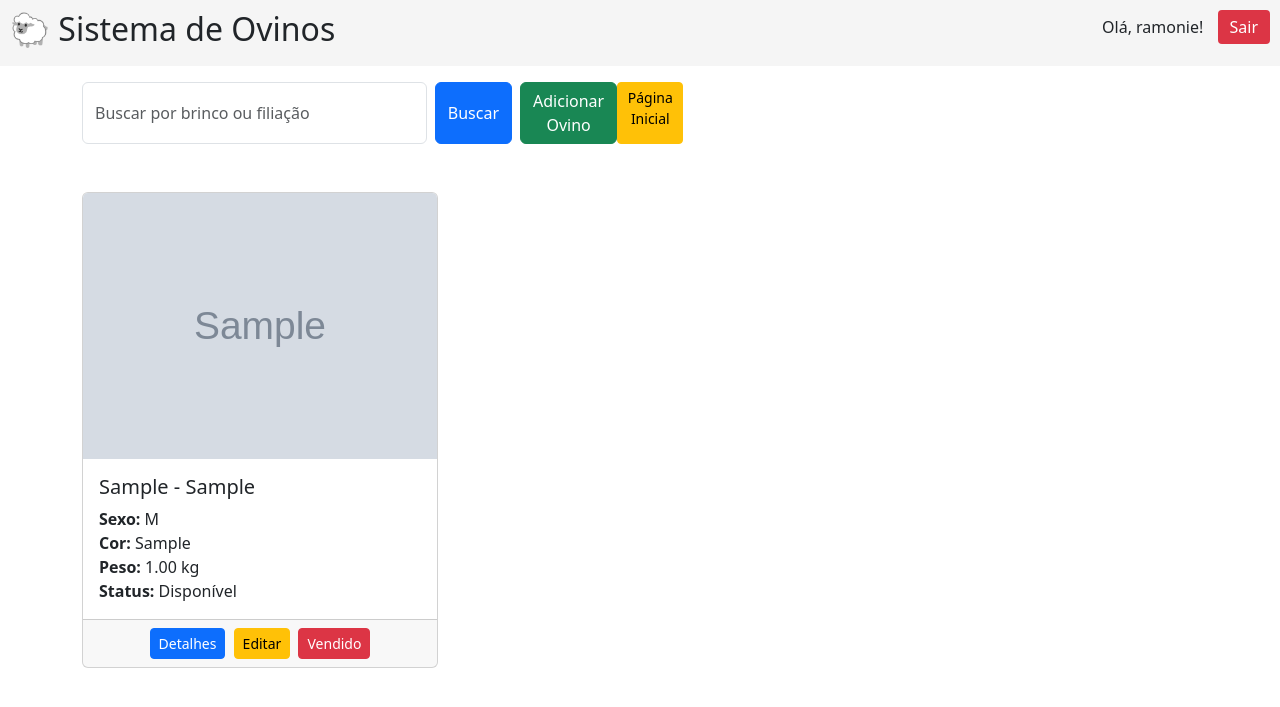
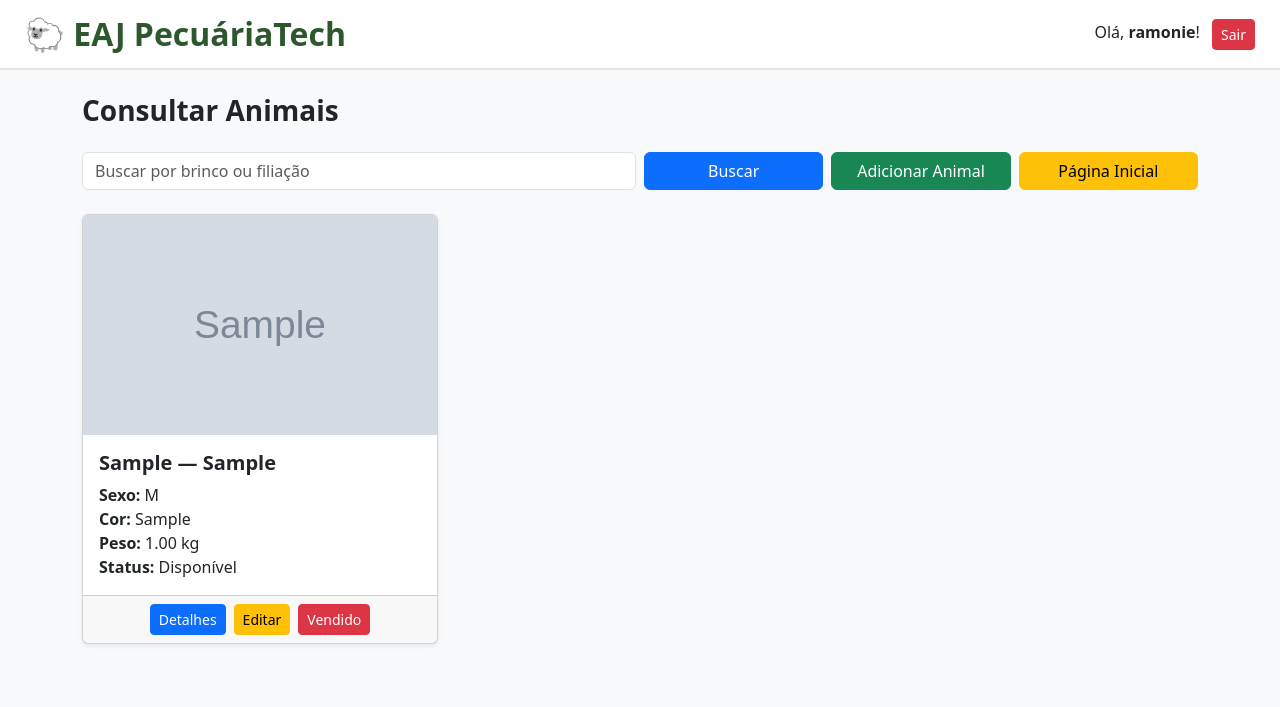
Before and after one commit to Ramonie/controle_ovinos, a Django app: page /lista_ovinos in a window 1280 px wide. Shown: the top 707 px of the page. Run offline with Django 5.2, Linux system fonts and the light colour scheme; a user stored in the database is signed in; tables that the repository leaves empty hold one stand-in row (values such as "Sample post"); grey boxes marked "Sample" are stand-in pictures; some libraries are stand-ins or nearby versions.

Commit message:
Estilização

```diff
--- a/ovinos/templates/ovinos/confirmar_remocao.html
+++ b/ovinos/templates/ovinos/confirmar_remocao.html
@@ -1,13 +1,13 @@
 <!DOCTYPE html>
 <html>
 <head>
-    <title>Remover Ovino</title>
+    <title>Remover Animal</title>
     <link href="https://cdn.jsdelivr.net/npm/bootstrap@5.3.0/dist/css/bootstrap.min.css" rel="stylesheet">
 </head>
 <body>
 <div class="container mt-5" style="max-width: 500px;">
-    <h2>Remover Ovino</h2>
-    <p>Tem certeza que deseja remover o ovino <strong>{{ ovino.numero_brinco }} - {{ ovino.raca }}</strong>?</p>
+    <h2>Remover Animal</h2>
+    <p>Tem certeza que deseja remover o Animal <strong>{{ ovino.numero_brinco }} - {{ ovino.raca }}</strong>?</p>
 
     <form method="post">
         {% csrf_token %}
--- a/ovinos/templates/ovinos/leilao_view.html
+++ b/ovinos/templates/ovinos/leilao_view.html
@@ -2,7 +2,7 @@
 <html lang="pt-br">
 <head>
     <meta charset="UTF-8">
-    <title>Leilão de Ovinos</title>
+    <title>EAJ PecuáriaTech - Leilão</title>
     <link href="https://cdn.jsdelivr.net/npm/bootstrap@5.3.0/dist/css/bootstrap.min.css" rel="stylesheet">
     <style>
         body { background-color: #f8f9fa; }
@@ -31,8 +31,8 @@
 <body>
 <div class="container my-5">
     <div class="text-center mb-5">
-        <h1 class="fw-bold text-success">Leilão de Ovinos</h1>
-        <p class="text-muted">Confira os ovinos disponíveis e dê seu lance!</p>
+        <h1 class="fw-bold text-success">EAJ PecuáriaTech - Leilão</h1>
+        <p class="text-muted">Confira os animais disponíveis e dê seu lance!</p>
     </div>
 
     <div class="row justify-content-center mb-4">
--- a/ovinos/templates/ovinos/lista_ovinos.html
+++ b/ovinos/templates/ovinos/lista_ovinos.html
@@ -2,59 +2,104 @@
 <html lang="pt-BR">
 <head>
     <meta charset="UTF-8">
-    <header style="display:flex; justify-content:space-between; padding:10px; background:#f5f5f5;">
-  <h2>🐑 Sistema de Ovinos</h2>
+    <title>EAJ PecuáriaTech</title>
 
-  {% if user.is_authenticated %}
-  <div>
-    <span>Olá, {{ user.username }}!</span>
-    <form action="{% url 'logout' %}" method="post" style="display:inline;">
-      {% csrf_token %}
-      <button type="submit" style="margin-left:10px; background:#dc3545; color:white; padding:5px 12px; border:none; border-radius:4px; cursor:pointer;">
-        Sair
-      </button>
-    </form>
-    {% else %}
-    <a href="{% url 'login' %}" class="btn btn-primary">Login</a>
-  </div>
-  {% endif %}
+    <link href="https://cdn.jsdelivr.net/npm/bootstrap@5.3.0/dist/css/bootstrap.min.css" rel="stylesheet">
+
+    <style>
+        header {
+            background: #ffffff;
+            border-bottom: 2px solid #e5e5e5;
+            padding: 15px 25px;
+            display: flex;
+            justify-content: space-between;
+            align-items: center;
+        }
+        header h2 {
+            margin: 0;
+            font-weight: bold;
+            color: #2d572c;
+        }
+        .card-img-top {
+            height: 220px;
+            object-fit: cover;
+        }
+        body {
+            background: #f8f9fa;
+        }
+    </style>
+</head>
+
+<body>
+
+<!-- Header padrão -->
+<header>
+    <h2>🐑 EAJ PecuáriaTech</h2>
+
+    <div>
+        {% if user.is_authenticated %}
+            <span class="me-2">Olá, <strong>{{ user.username }}</strong>!</span>
+            <form action="{% url 'logout' %}" method="post" style="display:inline;">
+                {% csrf_token %}
+                <button type="submit" class="btn btn-danger btn-sm">Sair</button>
+            </form>
+        {% else %}
+            <a href="{% url 'login' %}" class="btn btn-primary btn-sm">Login</a>
+        {% endif %}
+    </div>
 </header>
 
+<div class="container py-4">
 
-    <link href="https://cdn.jsdelivr.net/npm/bootstrap@5.3.0/dist/css/bootstrap.min.css" rel="stylesheet">
-</head>
-<body>
-<div class="container my-3">
-    <div class="d-flex justify-content-between align-items-center mb-4">
+    <!-- Título e barra de busca -->
+    <div class="d-flex justify-content-between align-items-center mb-3">
+        {% if user.is_authenticated %}
+        <h3 class="fw-bold">Consultar Animais</h3>
+        {% else %}
+        <h3 class="fw-bold">Lista de Animais</h3>
+        {% endif %}
+    </div>
 
+    <form method="GET" class="row g-2 mb-4">
+        <div class="col-md-6">
+            <input type="text" name="q" class="form-control"
+                   placeholder="Buscar por brinco ou filiação"
+                   value="{{ request.GET.q }}">
+        </div>
 
-
-
-
-    <!-- Formulário de busca -->
-    <form method="GET" class="mb-4 d-flex">
-        <input type="text" name="q" class="form-control me-2" placeholder="Buscar por brinco ou filiação" value="{{ request.GET.q }}">
-        <button type="submit" class="btn btn-primary me-2">Buscar</button>
+        <div class="col-md-2">
+            <button type="submit" class="btn btn-primary w-100">Buscar</button>
+        </div>
 
         {% if user.is_superuser %}
-        <a href="{% url 'adicionar_ovino' %}" class="btn btn-success">Adicionar Ovino</a>
+        <div class="col-md-2">
+            <a href="{% url 'adicionar_ovino' %}" class="btn btn-success w-100">Adicionar Animal</a>
+        </div>
         {% endif %}
 
-        <a href="{% url 'home' %}" class="btn btn-warning btn-sm me-1">Página Inicial</a>
+        <div class="col-md-2">
+            <a href="{% url 'home' %}" class="btn btn-warning w-100">Página Inicial</a>
+        </div>
     </form>
-</div>
-    <!-- Cards de ovinos -->
+
+    <!-- Cards dos animais -->
     <div class="row">
         {% for ovino in ovinos %}
         <div class="col-md-4 mb-4">
-            <div class="card h-100">
+            <div class="card h-100 shadow-sm">
+
                 {% if ovino.foto %}
                 <img src="{{ ovino.foto.url }}" class="card-img-top" alt="Foto do Ovino">
                 {% else %}
-                <img src="https://via.placeholder.com/400x300?text=Sem+Foto" class="card-img-top" alt="Sem Foto">
+                <img src="https://via.placeholder.com/400x300?text=Sem+Foto"
+                     class="card-img-top" alt="Sem Foto">
                 {% endif %}
+
                 <div class="card-body">
-                    <h5 class="card-title">{{ ovino.numero_brinco }} - {{ ovino.raca }}</h5>
+                    <h5 class="card-title fw-bold">
+                        {{ ovino.numero_brinco }} — {{ ovino.raca }}
+                    </h5>
+
                     <p class="card-text">
                         <strong>Sexo:</strong> {{ ovino.sexo }}<br>
                         <strong>Cor:</strong> {{ ovino.cor }}<br>
@@ -62,24 +107,41 @@
                         <strong>Status:</strong> {{ ovino.status }}
                     </p>
                 </div>
-                <div class="card-footer text-center">
-                    <a href="{% url 'detalhes_ovino' ovino.pk %}" class="btn btn-primary btn-sm me-1">Detalhes</a>
+
+                <div class="card-footer d-flex justify-content-center gap-2">
+
+                    <a href="{% url 'detalhes_ovino' ovino.pk %}"
+                       class="btn btn-primary btn-sm">
+                        Detalhes
+                    </a>
 
                     {% if user.is_authenticated %}
-                        <a href="{% url 'editar_ovino' ovino.pk %}" class="btn btn-warning btn-sm me-1">Editar</a>
-                        <a href="{% url 'atualizar_status' ovino.pk 'Vendido' %}" class="btn btn-danger btn-sm">Vendido</a>
+                    <a href="{% url 'editar_ovino' ovino.pk %}"
+                       class="btn btn-warning btn-sm">
+                        Editar
+                    </a>
+
+                    <a href="{% url 'atualizar_status' ovino.pk 'Vendido' %}"
+                       class="btn btn-danger btn-sm">
+                        Vendido
+                    </a>
                     {% endif %}
                 </div>
+
             </div>
         </div>
         {% empty %}
         <div class="col-12">
-            <div class="alert alert-info">Nenhum ovino encontrado.</div>
+            <div class="alert alert-info text-center">
+                Nenhum animal encontrado.
+            </div>
         </div>
         {% endfor %}
     </div>
+
 </div>
 
 <script src="https://cdn.jsdelivr.net/npm/bootstrap@5.3.0/dist/js/bootstrap.bundle.min.js"></script>
+
 </body>
 </html>
--- a/ovinos/views.py
+++ b/ovinos/views.py
@@ -325,9 +325,12 @@ def perfil(request):
 
     profile = request.user.profile
     lances = Lance.objects.filter(usuario=request.user)
+    animals = request.user.animais_arrematados.all()
+
 
     # pega todos os animais arrematados pelo usuário
     animais = AnimalArrematado.objects.filter(usuario=request.user).select_related('lote')
+
 
     if request.method == "POST":
         form = ProfileForm(request.POST, request.FILES, instance=profile)
```
Also changed, not shown: ovinos/templates/ovinos/adicionar_ovino.html (+71 -32 lines), ovinos/templates/ovinos/home.html (+5 -5 lines), ovinos/templates/ovinos/perfil.html (+6 -2 lines), db.sqlite3, media/fotos_ovinos/Imagem_do_WhatsApp_de_2025-10-01_às_14_8HVDpEU.36.30_0b92ac12.jpg (added).
